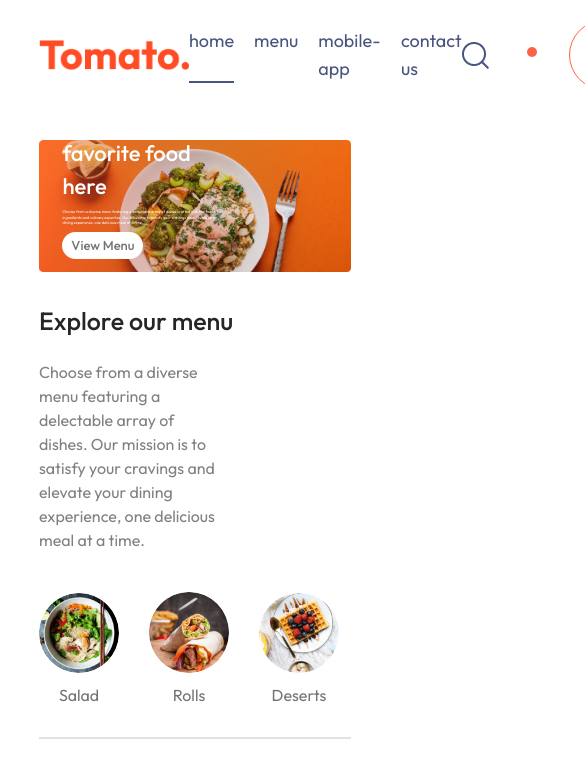
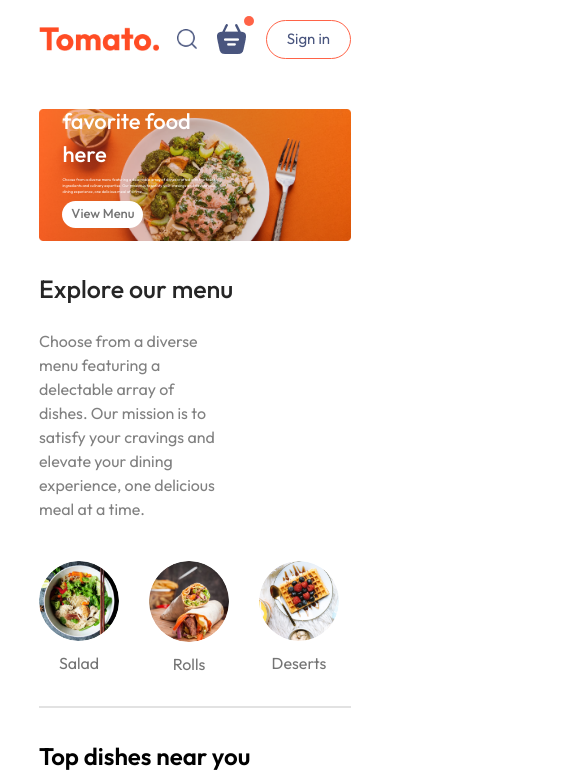
Before and after one commit to EvelinAlvarado/food-delivery-app-responsive, a React (Vite) app: page / in a window 390 px wide. Shown: the top 776 px of the page, 585 px wide, since content can reach past the window. Built offline with nearby package versions, Linux system fonts and the light colour scheme.

Commit message:
NavBar responsive

```diff
--- a/src/components/NavBar/NavBar.jsx
+++ b/src/components/NavBar/NavBar.jsx
@@ -10,9 +10,13 @@ export const NavBar = () => {
     <div className="py-5 px-0 flex justify-between items-center ">
       {" "}
       {/* navbar */}
-      <img className="w-[150px]" src={assets.logo} alt="Logo" />
+      <img
+        className="w-[120px] tablet:w-[140px] lg:w-[150px]"
+        src={assets.logo}
+        alt="Logo"
+      />
       {/* logo */}
-      <ul className="flex gap-5 text-lg text-Very-dark-grayish ">
+      <ul className="hidden md:flex gap-[15px] tablet:gap-[18px] lg:gap-5 text-base tablet:text-[17px] lg:text-lg text-Very-dark-grayish ">
         {/* navbar-menu */}
         <li
           onClick={() => setMenu("home")}
@@ -39,16 +43,20 @@ export const NavBar = () => {
           contact us
         </li>
       </ul>
-      <div className="flex items-center gap-10">
+      <div className="flex items-center gap-5 tablet:gap-[30px] lg:gap-10">
         {/* navbar-right */}
-        <img src={assets.search_icon} alt="" />
+        <img
+          className="w-5 tablet:w-[22px] lg:w-[27px]"
+          src={assets.search_icon}
+          alt="Search icon"
+        />
         <div className="relative">
           {/* navbar-search-icon */}
           <img src={assets.basket_icon} alt="" />
           <div className="absolute min-w-[10px] min-h-[10px] bg-tomato rounded-[5px] top-[-8px] right-[-8px]"></div>
           {/* dot */}
         </div>
-        <button className="text-base text-Very-dark-grayish border-solid border-[1px] border-tomato py-[10px] px-[30px] rounded-[50px] cursor-pointer hover:bg-lighter-tomato transition duration-300">
+        <button className="text-[15px] tablet:text-base text-Very-dark-grayish border-solid border-[1px] border-tomato py-[7px] tablet:py-2 lg:py-[10px] px-5 tablet:px-[25px] lg:px-[30px] rounded-[50px] cursor-pointer hover:bg-lighter-tomato transition duration-300">
           Sign in
         </button>
       </div>
--- /dev/null
+++ b/src/pages/PlaceOrder/PlaceOrder.jsx
@@ -0,0 +1,3 @@
+export const PlaceOrder = () => {
+  return <div></div>;
+};
--- a/tailwind.config.js
+++ b/tailwind.config.js
@@ -42,6 +42,9 @@ export default {
       boxShadow: {
         custom: "0px 0px 10px #00000015",
       },
+      screens: {
+        tablet: "900px",
+      },
     },
   },
   plugins: [require("tailwind-scrollbar")],
```
